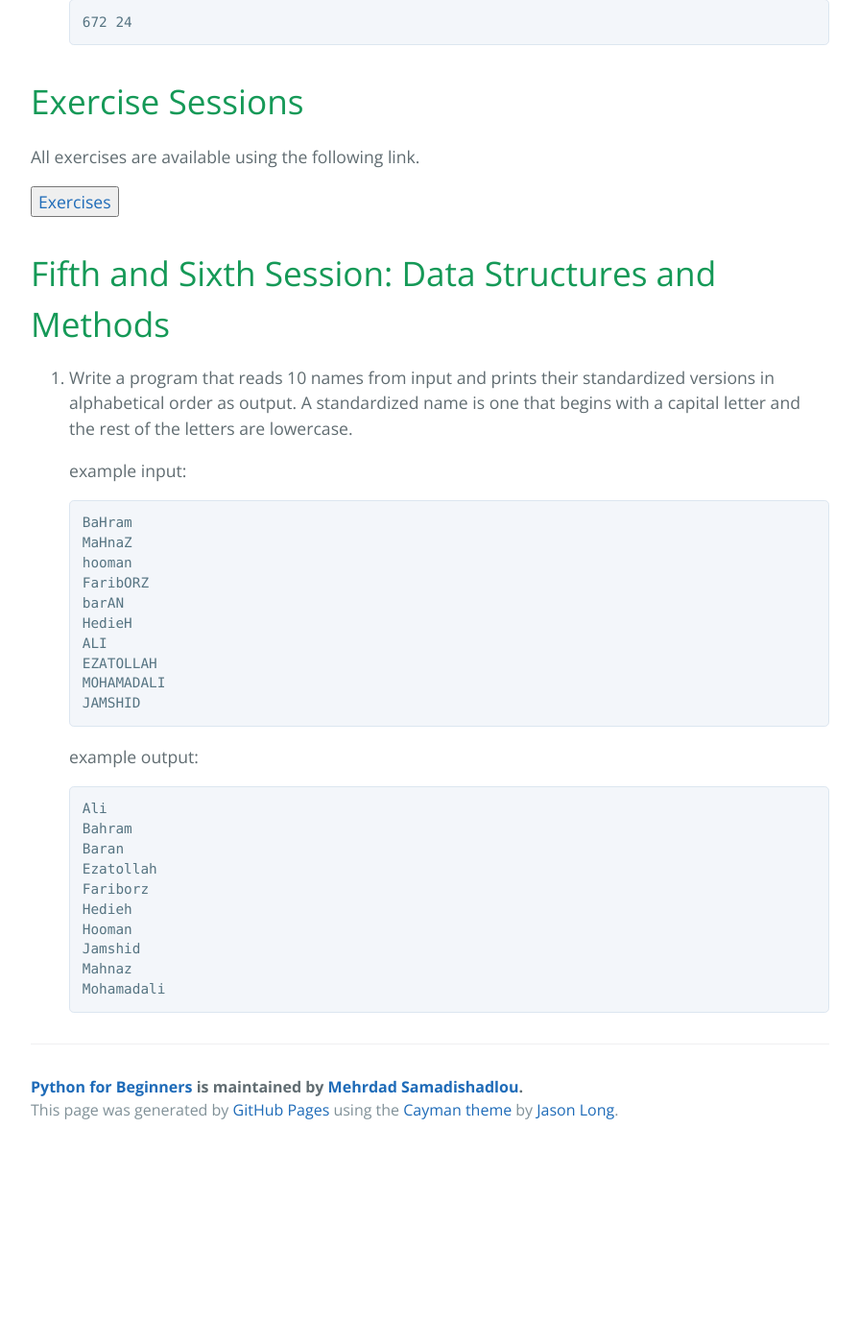
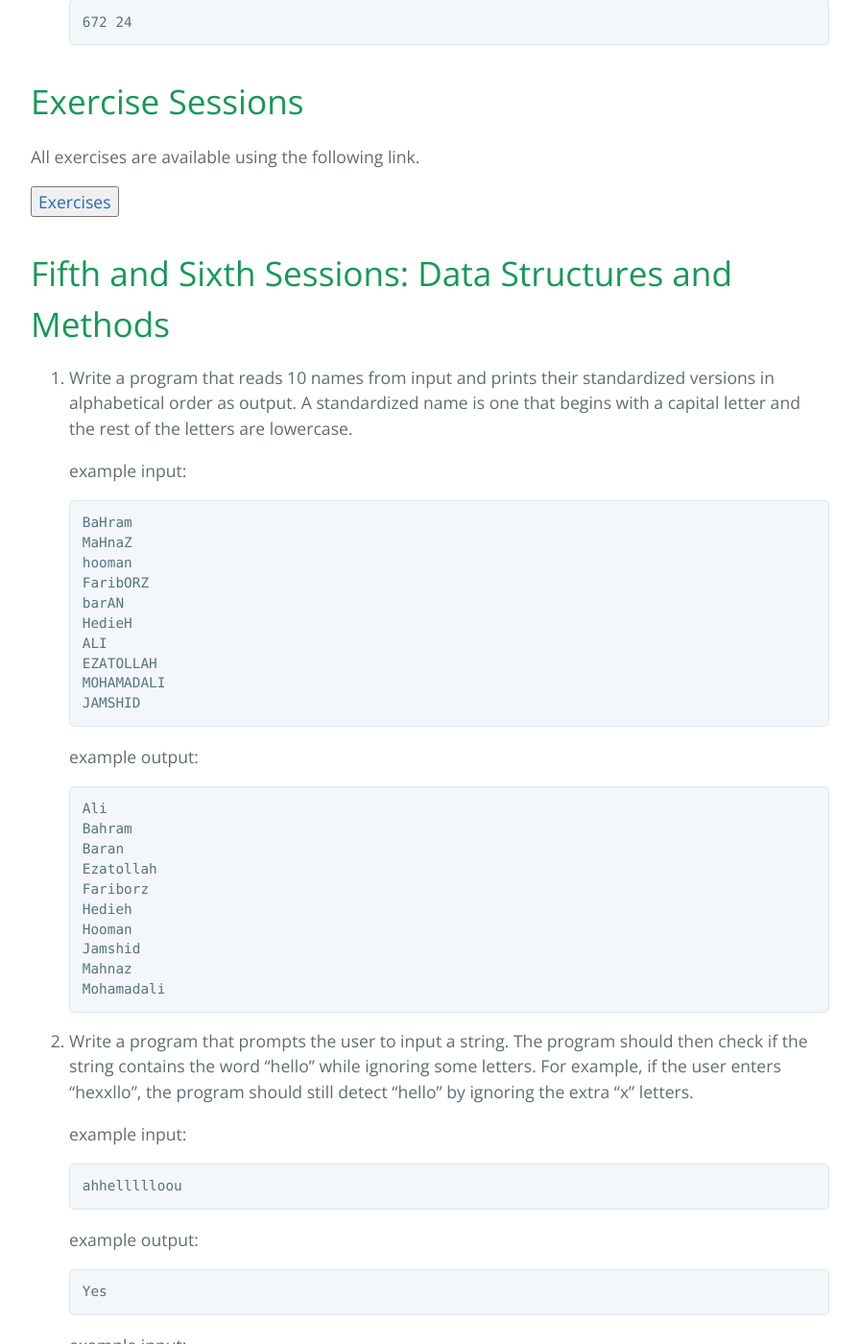
Before and after one commit to MehrdadSamadishadlou/Python_for_Beginners, a Jekyll site: the page built from nexercises.md, in a window 1280 px wide and 1400 px high, scrolled down 6699 px. Shown: the whole window at 96% size, without its empty margins (192-1087 px from the left). Built offline with Jekyll 4.4.1, drawn with Linux system fonts in a browser that asks for light colours; before the commit the page ends 7899 px from its top, so only the background shows below that; some of the changed text lies outside the part shown.

Commit message:
Update nexercises.md

````diff
--- a/nexercises.md
+++ b/nexercises.md
@@ -250,7 +250,7 @@ All exercises are available using the following link.
 
 <a href="https://drive.google.com/file/d/1icmPta_KH3_Cx6VU7U_Tr9V-HUJRGI0r/view?usp=sharing" target="_blank"><button>Exercises</button></a>
 
-# Fifth and Sixth Session: Data Structures and Methods
+# Fifth and Sixth Sessions: Data Structures and Methods
 
 1. Write a program that reads 10 names from input and prints their standardized versions in alphabetical order as output. A standardized name is one that begins with a capital letter and the rest of the letters are lowercase.
 
@@ -281,3 +281,35 @@ All exercises are available using the following link.
    Mahnaz
    Mohamadali
    ```
+
+2. Write a program that prompts the user to input a string. The program should then check if the string contains the word "hello" while ignoring some letters. For example, if the user enters "hexxllo", the program should still detect "hello" by ignoring the extra "x" letters.
+
+   example input:
+   ```
+   ahhellllloou
+   ```
+
+   example output:
+   ```
+   Yes
+   ```
+
+   example input:
+   ```
+   hlelo
+   ```
+
+   example output:
+   ```
+   No
+   ```
+
+   example input:
+   ```
+   ahhellllloou
+   ```
+
+   example output:
+   ```
+   Yes
+   ```
````
